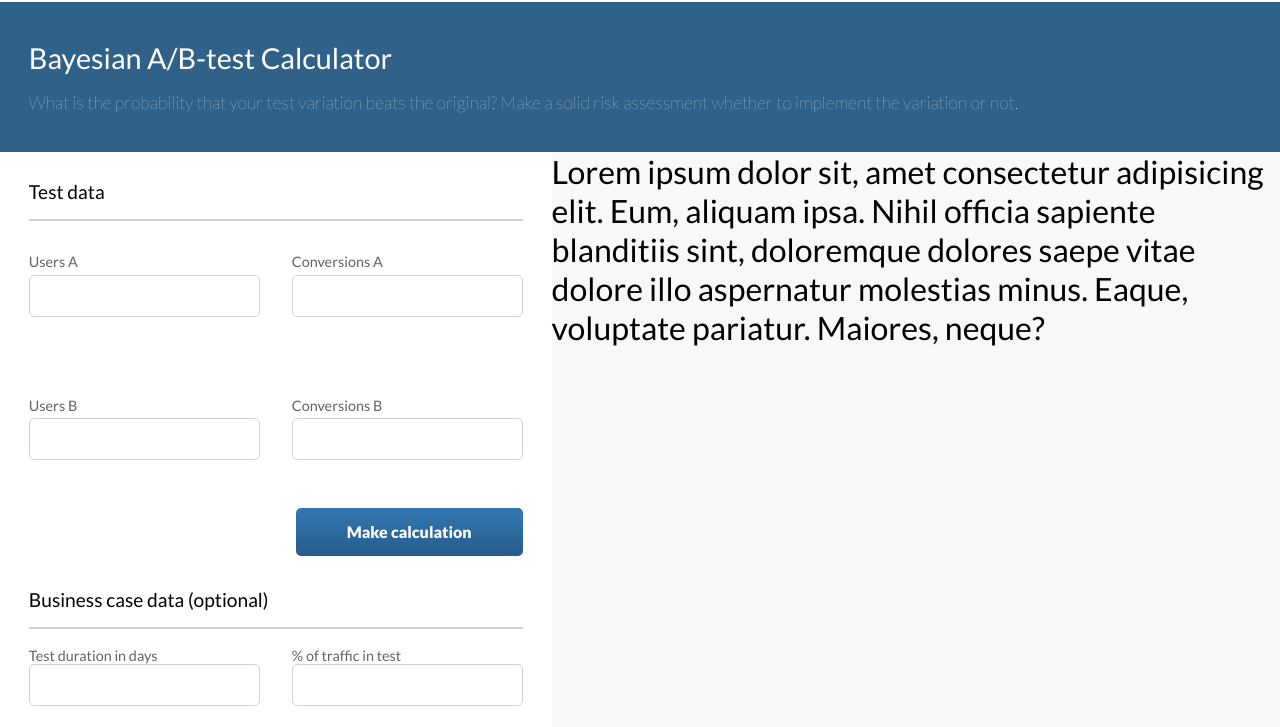
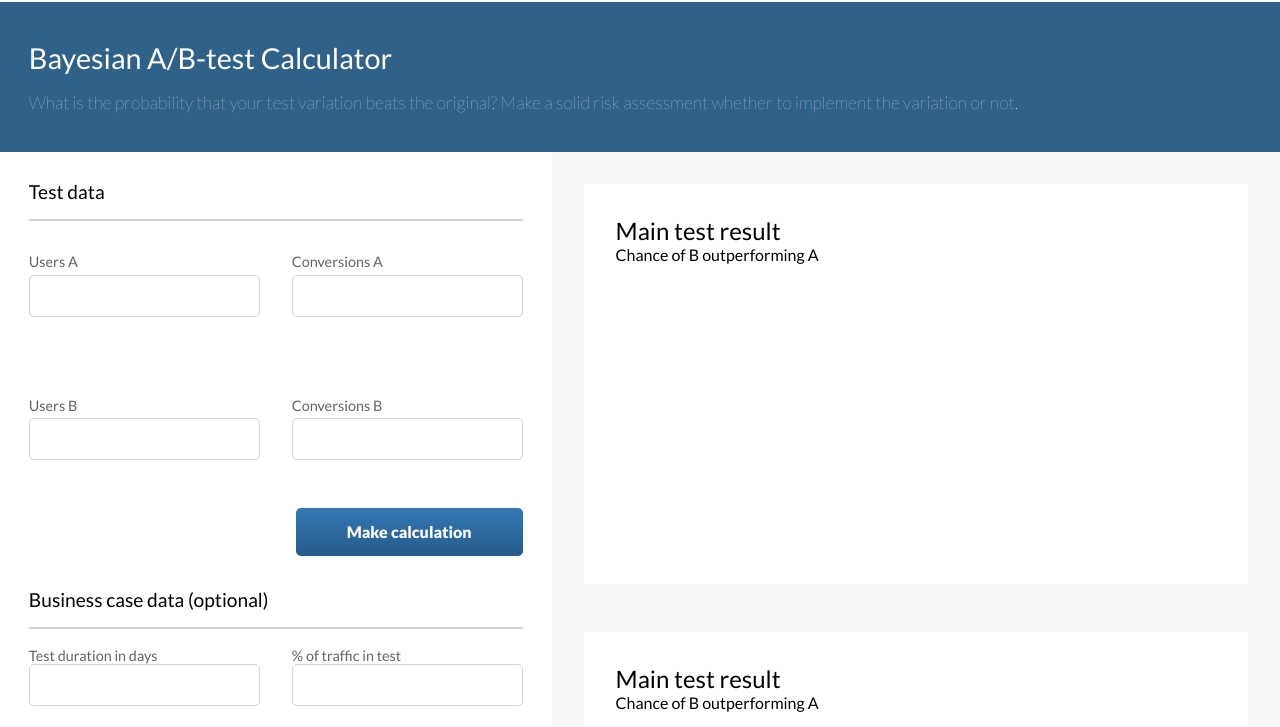
Before and after one commit to Petersonvaladao/AB-test-tool, a plain HTML site: page index.html in a window 1280 px wide. Shown: the part 66-793 px from the top of the page. Drawn offline with Linux system fonts and the light colour scheme.

Commit message:
add test graph position

```diff
--- a/index.html
+++ b/index.html
@@ -53,7 +53,6 @@
           <label for="conversionsB">Conversions B</label>
           <input type="text" id="conversionsB">
         </div>
-
       </div>
       <button class="btn">Make calculation</button>
 
@@ -86,8 +85,18 @@
       <button class="btn">Calculate + Business case</button>
 
     </form>
+
+
     <div class="graph-area">
-      <h1>Lorem ipsum dolor sit, amet consectetur adipisicing elit. Eum, aliquam ipsa. Nihil officia sapiente blanditiis sint, doloremque dolores saepe vitae dolore illo aspernatur molestias minus. Eaque, voluptate pariatur. Maiores, neque?</h1>
+      <div class="graph-main-test">
+        <h2>Main test result</h2>
+        <p>Chance of B outperforming A</p>
+      </div>
+
+      <div class="graph-main-test">
+        <h2>Main test result</h2>
+        <p>Chance of B outperforming A</p>
+      </div>
     </div>
   </main>
 
--- a/style.css
+++ b/style.css
@@ -109,6 +109,14 @@ label {
 
 .graph-area {
   background-color: #F8F8F8;
+  padding: 2em;
+}
+
+.graph-main-test {
+  padding: 2em;
+  background-color: #fff;
+  min-height: 400px; /* test */
+  margin-bottom: 3em;  /* test */
 }
 
 footer {
```
